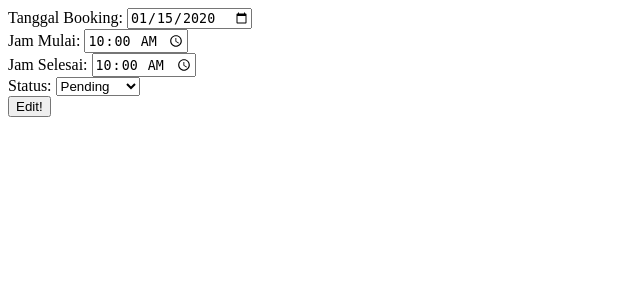
After one commit to Crist-Evan/studio-booking-web, a PHP site: page /admin/editBooking.php?booking_id=1 in a window 1280 px wide. The commit adds this page. Shown: the top 300 px of the page, without its empty margins (0-640 px from the left). Run offline with PHP 8.4, Linux system fonts and the light colour scheme; tables that the repository leaves empty hold one stand-in row (values such as "Sample post").

Commit message:
add edit booking system
added edit booking page

```diff
--- /dev/null
+++ b/admin/editBooking.php
@@ -0,0 +1,56 @@
+<?php
+    include '../connection.php';
+    $booking_id = $_GET['booking_id'];
+
+    if ($_SERVER['REQUEST_METHOD'] === 'POST') {
+        $newBookingDate = $_POST['booking_date'];
+        $newStartTime = $_POST['start_time'];
+        $newEndTime = $_POST['end_time'];
+        $newStatus = $_POST['status'];
+
+        $query = "UPDATE bookings SET booking_date = ?, start_time = ?, end_time = ?, status = ? WHERE id = ?";
+        $stmt = mysqli_prepare($conn, $query);
+        mysqli_stmt_bind_param($stmt, 'ssssi', $newBookingDate, $newStartTime, $newEndTime, $status, $booking_id);
+        mysqli_stmt_execute($stmt);
+
+        header("Location: manageBookings.php");
+        exit;
+    }
+
+    $query = "SELECT * FROM bookings WHERE id = ?";
+    $stmt = mysqli_prepare($conn, $query);
+    mysqli_stmt_bind_param($stmt, 'i', $booking_id);
+    mysqli_stmt_execute($stmt);
+    $result = mysqli_stmt_get_result($stmt);
+    $booking = mysqli_fetch_assoc($result);
+?>
+
+<!DOCTYPE html>
+<html lang="en">
+<head>
+    <meta charset="UTF-8">
+    <meta name="viewport" content="width=device-width, initial-scale=1.0">
+    <title>Edit Booking</title>
+</head>
+<body>
+    <form method="post">
+        <label for="booking_date">Tanggal Booking:</label>
+        <input type="date" name="booking_date" value="<?= htmlspecialchars($booking['booking_date']) ?>" required><br>
+
+        <label for="start_time">Jam Mulai:</label>
+        <input type="time" name="start_time" value="<?= htmlspecialchars($booking['start_time']) ?>" required><br>
+
+        <label for="end_time">Jam Selesai:</label>
+        <input type="time" name="end_time" value="<?= htmlspecialchars($booking['end_time']) ?>" required><br>
+
+        <label for="status">Status:</label>
+        <select name="status" required>
+            <option value="pending" <?= $booking['status'] == 'pending' ? 'selected' : '' ?>>Pending</option>
+            <option value="confirmed" <?= $booking['status'] == 'confirmed' ? 'selected' : '' ?>>Confirmed</option>
+            <option value="cancelled" <?= $booking['status'] == 'cancelled' ? 'selected' : '' ?>>Cancelled</option>
+        </select><br>
+
+        <input type="submit" value="Edit!">
+    </form>
+</body>
+</html>
--- a/admin/manageBookings.php
+++ b/admin/manageBookings.php
@@ -39,6 +39,9 @@
             <td><?= $booking['end_time'] ?></td>
             <td><?= $booking['status'] ?></td>
             <td><?= $booking['created_at'] ?></td>
+            <td>
+                <a href="editBooking.php?booking_id=<?= $booking['id'] ?>">edit</a>
+            </td>
         </tr>
         <?php endwhile; ?>
     </table>
```
